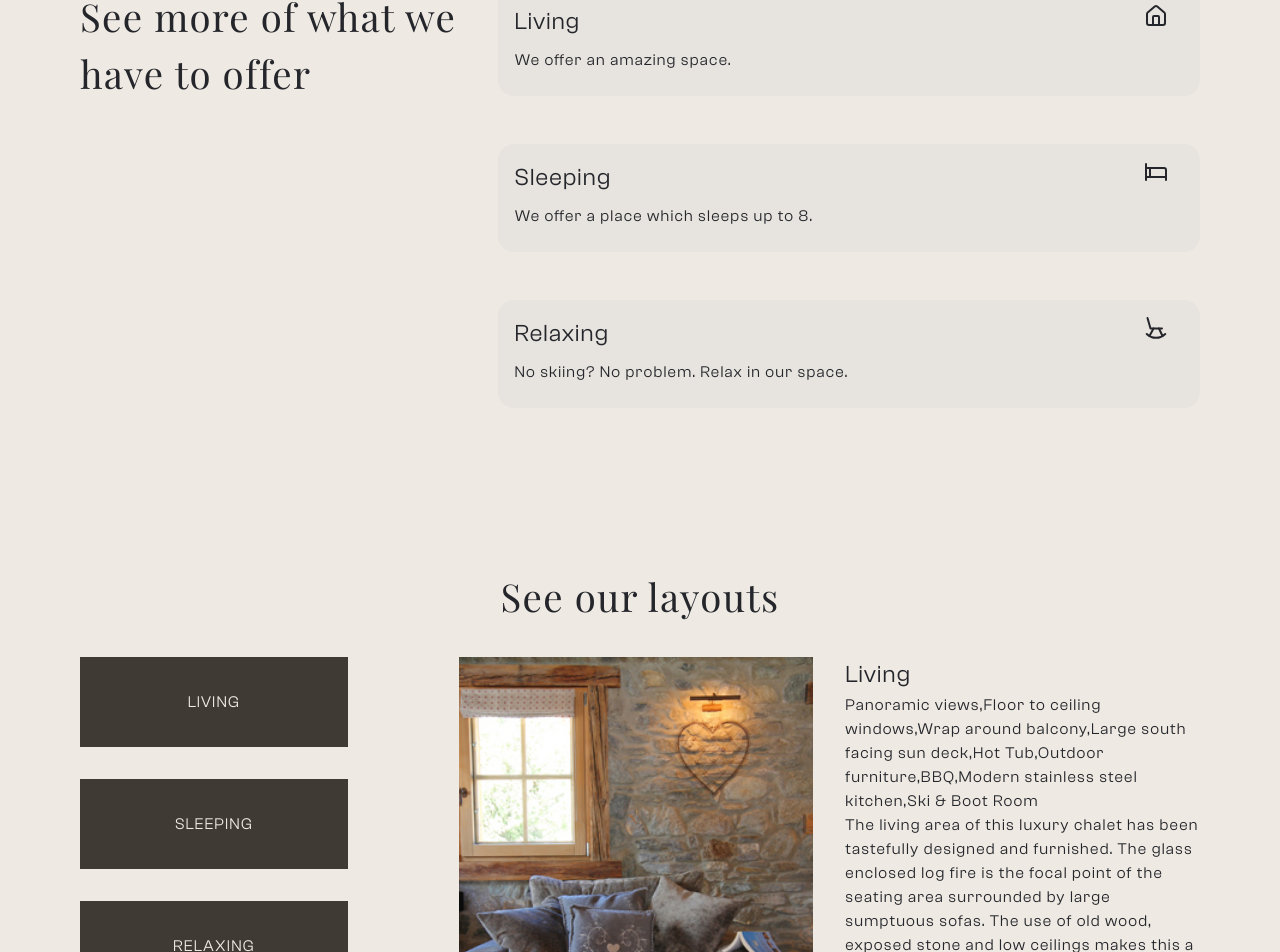
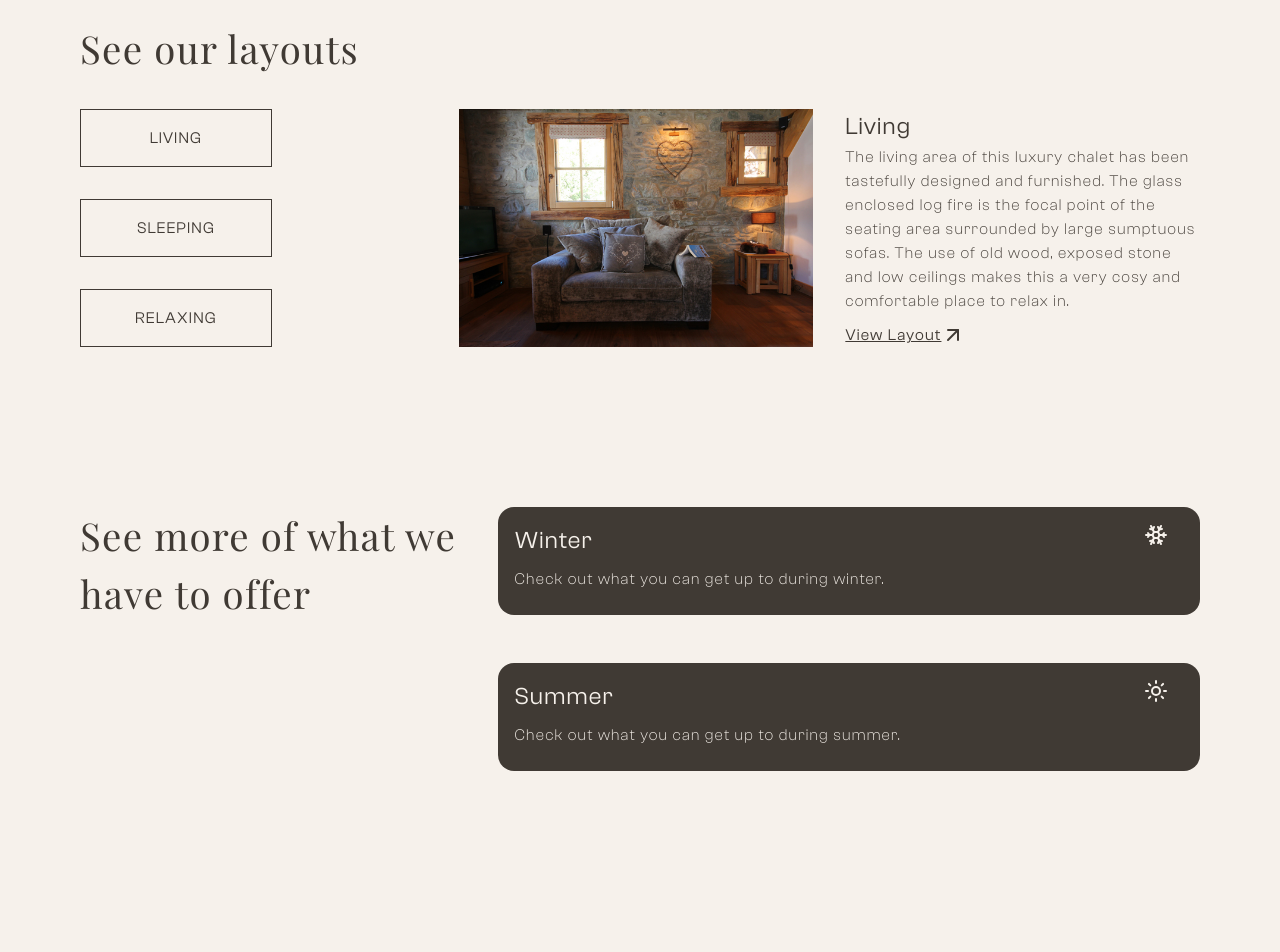
Before and after one commit to ccoutts2/chalet-ceilidh, a SvelteKit app: page / in a window 1280 px wide. Shown: the part 2535-3487 px from the top of the page. Built offline with nearby package versions, Linux system fonts and the light colour scheme.

Commit message:
Change styling for cards and hover links

```diff
--- a/src/lib/components/Footer.svelte
+++ b/src/lib/components/Footer.svelte
@@ -52,8 +52,8 @@
 	@use '../styles/partials/mixins';
 
 	.Footer {
+		border-radius: 1rem;
 		padding: 1rem;
-		border-radius: 1rem;
 
 		@include breakpoints.tablet {
 			padding: 2rem;
@@ -61,8 +61,10 @@
 
 		&__container {
 			@include mixins.flex($direction: column, $align: center, $gap: 2rem);
-			background-color: #e7e3de;
+			background-color: #403a34;
 			border-radius: 1rem;
+			color: #f6f1eb;
+			font-family: ClashGrotesk-Light;
 			padding: 1rem;
 
 			h3 {
--- /dev/null
+++ b/src/lib/components/LayoutSpace.svelte
@@ -0,0 +1,164 @@
+<script lang="ts">
+	import { ArrowUpRight } from '@lucide/svelte';
+	import { page } from '$app/state';
+	let { data } = $props();
+</script>
+
+<div class="Layout">
+	<h2>See our layouts</h2>
+	<div class="Layout__container">
+		<nav class="Layout__nav">
+			<a
+				class="Layout__link"
+				class:active={page.url.searchParams.get('layout') === 'living'}
+				href="/?layout=living"
+				data-content="Living"
+				data-sveltekit-noscroll>Living</a
+			>
+			<a
+				class="Layout__link"
+				class:active={page.url.searchParams.get('layout') === 'sleeping'}
+				href="/?layout=sleeping"
+				data-content="Sleeping"
+				data-sveltekit-noscroll>Sleeping</a
+			>
+			<a
+				class="Layout__link"
+				class:active={page.url.searchParams.get('layout') === 'relaxing'}
+				href="/?layout=relaxing"
+				data-content="Relaxing"
+				data-sveltekit-noscroll>Relaxing</a
+			>
+		</nav>
+		<div class="Layout__content">
+			{#if data}
+				{@const selectedLayout = data[0]}
+
+				<div class="Layout__imageContainer">
+					<img src={selectedLayout.carouselItems[0].src} alt="placeholder" />
+				</div>
+
+				<section class="Layout__copy">
+					<div>
+						<h3>{selectedLayout.title}</h3>
+						<p>{selectedLayout.pageDescription}</p>
+					</div>
+					<a class="flex underline" href="/layout/{selectedLayout.slug}"
+						>View Layout<span><ArrowUpRight /></span></a
+					>
+				</section>
+			{/if}
+		</div>
+	</div>
+</div>
+
+<style lang="scss">
+	@use '../styles/partials/breakpoints';
+	@use '../styles/partials/mixins';
+
+	.Layout {
+		display: flex;
+		flex-direction: column;
+
+		h2 {
+			padding-block: 2rem;
+		}
+
+		&__container {
+			display: flex;
+			flex-direction: column;
+			gap: 2rem;
+
+			@include breakpoints.tablet {
+				column-gap: 1rem;
+				display: grid;
+				flex-direction: row;
+				grid-template-columns: repeat(12, 1fr);
+				justify-content: space-between;
+				row-gap: 1rem;
+			}
+		}
+
+		&__nav {
+			display: flex;
+			flex-wrap: wrap;
+			gap: 2rem;
+			grid-column-end: 4;
+			grid-column-start: 1;
+			justify-content: center;
+
+			@include breakpoints.tablet {
+				flex-direction: column;
+				flex-wrap: nowrap;
+				justify-content: flex-start;
+			}
+		}
+
+		&__link {
+			@include mixins.flex($align: center);
+			background-color: #f6f1eb;
+			border: 0.5px solid #403a34;
+			color: #403a34;
+			flex: 1;
+			max-width: 12rem;
+			padding: 1rem;
+			position: relative;
+			text-transform: uppercase;
+
+			&::after {
+				content: '';
+				align-items: center;
+				background-color: #403a34;
+				color: #f6f1eb;
+				display: flex;
+				inset: 0;
+				justify-content: center;
+				position: absolute;
+				transform-origin: top;
+				transform: scaleY(0);
+				transition: transform 0.55s cubic-bezier(0, 1.09, 0.83, 1);
+			}
+
+			&:hover {
+				&::after {
+					content: attr(data-content);
+					transform: scaleY(1);
+				}
+			}
+		}
+
+		&__content {
+			@include breakpoints.mobile {
+				display: grid;
+				gap: 2rem;
+				grid-column-end: 13;
+				grid-column-start: 5;
+				grid-template-columns: repeat(2, 1fr);
+			}
+		}
+
+		&__imageContainer {
+			height: auto;
+			width: auto;
+
+			img {
+				height: 100%;
+				object-fit: cover;
+				width: 100%;
+			}
+		}
+
+		&__copy {
+			@include mixins.flex($direction: column, $justify: space-between);
+
+			p {
+				font-family: ClashGrotesk-Light;
+			}
+		}
+	}
+
+	.active {
+		background-color: #403a34;
+		color: #f6f1eb;
+	}
+</style>
--- a/src/lib/components/navigation/MenuOverlay.svelte
+++ b/src/lib/components/navigation/MenuOverlay.svelte
@@ -133,7 +133,7 @@
 
 	.MenuOverlay {
 		@include mixins.flex($direction: column, $justify: flex-start);
-		background-color: #eee9e2;
+		background-color: #f6f1eb;
 		inset: 0;
 		min-height: 100vh;
 		opacity: 0;
--- a/src/lib/components/ui/Card.svelte
+++ b/src/lib/components/ui/Card.svelte
@@ -76,8 +76,10 @@
 
 	.Card {
 		@include mixins.flex($direction: column, $align: flex-start, $justify: space-between);
-		background-color: #e7e3de;
+		background-color: #403a34;
 		border-radius: 1rem;
+		color: #f6f1eb;
+		font-family: ClashGrotesk-Light;
 		grid-column-gap: 0.5rem;
 		grid-row-gap: 0.5rem;
 		padding: 1rem;
@@ -86,6 +88,7 @@
 
 		&__header {
 			@include mixins.flex($justify: space-between);
+			font-family: ClashGrotesk-Regular;
 			width: 100%;
 		}
 
--- a/src/lib/data/layout.ts
+++ b/src/lib/data/layout.ts
@@ -4,7 +4,7 @@ interface CarouselSlides {
 	alt: string;
 }
 
-interface Layout {
+export interface Layout {
 	slug: string;
 	title: string;
 	pageDescription: string;
--- a/src/lib/styles/globals.css
+++ b/src/lib/styles/globals.css
@@ -22,9 +22,13 @@
 		width: 1px;
 	}
 
+	html {
+		scroll-behavior: smooth;
+	}
+
 	body {
-		background-color: #eee9e2;
-		color: #24262b;
+		background-color: #f6f1eb;
+		color: #403a34;
 		font-family: ClashGrotesk-Regular;
 		font-weight: 400;
 		min-height: 100vh;
--- a/src/routes/+layout.svelte
+++ b/src/routes/+layout.svelte
@@ -54,7 +54,7 @@
 	@use '../lib/styles/partials/variables';
 
 	.Header {
-		background-color: #eee9e2;
+		background-color: #f6f1eb;
 		position: fixed;
 		top: 0;
 		width: 100%;
@@ -106,7 +106,6 @@
 	}
 
 	.DropdownMenu {
-		background-color: #eee9e2;
 		display: flex;
 		flex-direction: column;
 		left: 0;
@@ -129,10 +128,11 @@
 		li {
 			padding: 0.5rem 0.25rem;
 			width: 100%;
+			transition: all 0.3s;
 
 			&:hover {
-				background-color: #f0f0f0;
-				border-radius: 1rem;
+				background-color: #403a34;
+				color: #f6f1eb;
 			}
 		}
 	}
--- a/src/routes/+page.svelte
+++ b/src/routes/+page.svelte
@@ -1,16 +1,15 @@
 <script lang="ts">
+	import LayoutSpace from '$lib/components/LayoutSpace.svelte';
 	import Card from '$lib/components/ui/Card.svelte';
 	import CardWrapper from '$lib/components/ui/CardWrapper.svelte';
 	import Features from '$lib/components/ui/Features.svelte';
 	import type { Cards } from '$lib/types';
-	import { House, Bed, RockingChair } from '@lucide/svelte';
+	import { Snowflake, Sun } from '@lucide/svelte';
 	import gsap from 'gsap';
 	import { ScrollTrigger } from 'gsap/ScrollTrigger';
 	import { onMount } from 'svelte';
 
 	let { data } = $props();
-
-	console.log(data);
 
 	let tl: GSAPTimeline;
 	let container: HTMLElement;
@@ -47,24 +46,17 @@
 
 	const cards: Cards[] = [
 		{
-			title: 'Living',
-			href: '/layout/living',
-			icon: House,
-			copy: '<p>We offer an amazing space.</p>',
+			title: 'Winter',
+			href: '/season/winter',
+			icon: Snowflake,
+			copy: '<p>Check out what you can get up to during winter.</p>',
 			dataLinks: true
 		},
 		{
-			title: 'Sleeping',
-			href: '/layout/sleeping',
-			icon: Bed,
-			copy: '<p>We offer a place which sleeps up to 8.</p>',
-			dataLinks: true
-		},
-		{
-			title: 'Relaxing',
-			href: '/layout/relaxing',
-			icon: RockingChair,
-			copy: '<p>No skiing? No problem. Relax in our space.<p>',
+			title: 'Summer',
+			href: '/season/summer',
+			icon: Sun,
+			copy: '<p>Check out what you can get up to during summer.</p>',
 			dataLinks: true
 		}
 	];
@@ -144,37 +136,16 @@
 			<Features data={creatureComforts} heading="Creature Comforts" />
 		</aside>
 	</section>
+
+	<section class="Home__sectionRow Layout" data-is-column>
+		<LayoutSpace data={data.selectedLayout} />
+	</section>
+
 	<section class="Home__sectionRow">
 		<h2>See more of what we have to offer</h2>
 		<CardWrapper>
 			<Card data={cards} externalLink={false} />
 		</CardWrapper>
-	</section>
-
-	<section class="Home__sectionRow Layout" data-is-column>
-		<h2>See our layouts</h2>
-		<div class="Layout__container">
-			<nav class="Layout__nav">
-				<a class="Layout__link" href="/?layout=living" data-sveltekit-noscroll>Living</a>
-				<a class="Layout__link" href="/?layout=sleeping" data-sveltekit-noscroll>Sleeping</a>
-				<a class="Layout__link" href="/?layout=relaxing" data-sveltekit-noscroll>Relaxing</a>
-			</nav>
-			<div class="Layout__content">
-				{#if data.selectedLayout && data.selectedLayout.length}
-					{@const selectedLayout = data.selectedLayout[0]}
-
-					<div class="Layout__imageContainer">
-						<img src={selectedLayout.carouselItems[0].src} alt="placeholder" />
-					</div>
-
-					<section>
-						<h3>{selectedLayout.title}</h3>
-						<p>{selectedLayout.features}</p>
-						<p>{selectedLayout.pageDescription}</p>
-					</section>
-				{/if}
-			</div>
-		</div>
 	</section>
 </main>
 
@@ -217,7 +188,7 @@
 
 		&__sectionRow {
 			@include mixins.flex($direction: column, $justify: space-between, $gap: 2rem);
-			background-color: #eee9e2;
+			background-color: #f6f1eb;
 			padding-block: 2rem;
 
 			@include breakpoints.desktop {
@@ -258,91 +229,4 @@
 			}
 		}
 	}
-
-	.Layout {
-		display: flex;
-		flex-direction: column;
-
-		&__container {
-			display: flex;
-			flex-direction: column;
-			gap: 2rem;
-
-			@include breakpoints.tablet {
-				flex-direction: row;
-				justify-content: space-between;
-				display: grid;
-				grid-template-columns: repeat(12, 1fr);
-				column-gap: 1rem;
-				row-gap: 1rem;
-			}
-		}
-
-		&__nav {
-			display: flex;
-			flex-wrap: wrap;
-			grid-column-start: 1;
-			grid-column-end: 4;
-			justify-content: center;
-			gap: 2rem;
-
-			@include breakpoints.tablet {
-				flex-direction: column;
-				flex-wrap: nowrap;
-				justify-content: flex-start;
-			}
-		}
-
-		&__link {
-			@include mixins.flex($align: center);
-			background-color: #403a34;
-			border: 0.5px solid #403a34;
-			color: #eee9e2;
-			padding: 2rem;
-			text-transform: uppercase;
-			position: relative;
-
-			&::after {
-				content: '';
-				position: absolute;
-				inset: 0;
-				background-color: #eee9e2;
-				color: #403a34;
-				transform: scaleY(0);
-				transform-origin: top;
-				display: flex;
-				align-items: center;
-				justify-content: center;
-				transition: transform 0.55s cubic-bezier(0, 1.09, 0.83, 1);
-			}
-
-			&:hover {
-				&::after {
-					transform: scaleY(1);
-					content: 'View';
-				}
-			}
-		}
-
-		&__content {
-			@include breakpoints.mobile {
-				display: grid;
-				grid-column-start: 5;
-				grid-column-end: 13;
-				grid-template-columns: repeat(2, 1fr);
-				gap: 2rem;
-			}
-		}
-
-		&__imageContainer {
-			max-width: 40rem;
-			height: 30rem;
-
-			img {
-				height: 100%;
-				object-fit: cover;
-				width: 100%;
-			}
-		}
-	}
 </style>
```
